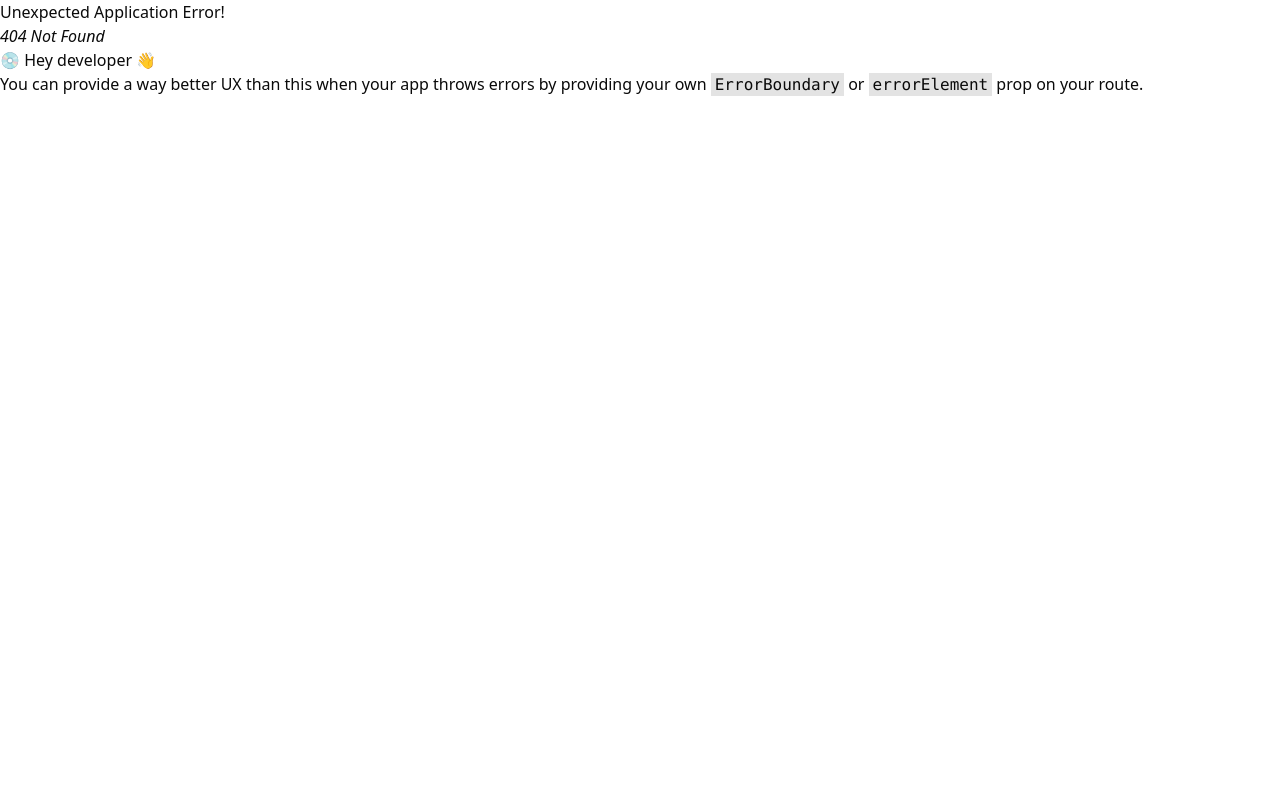
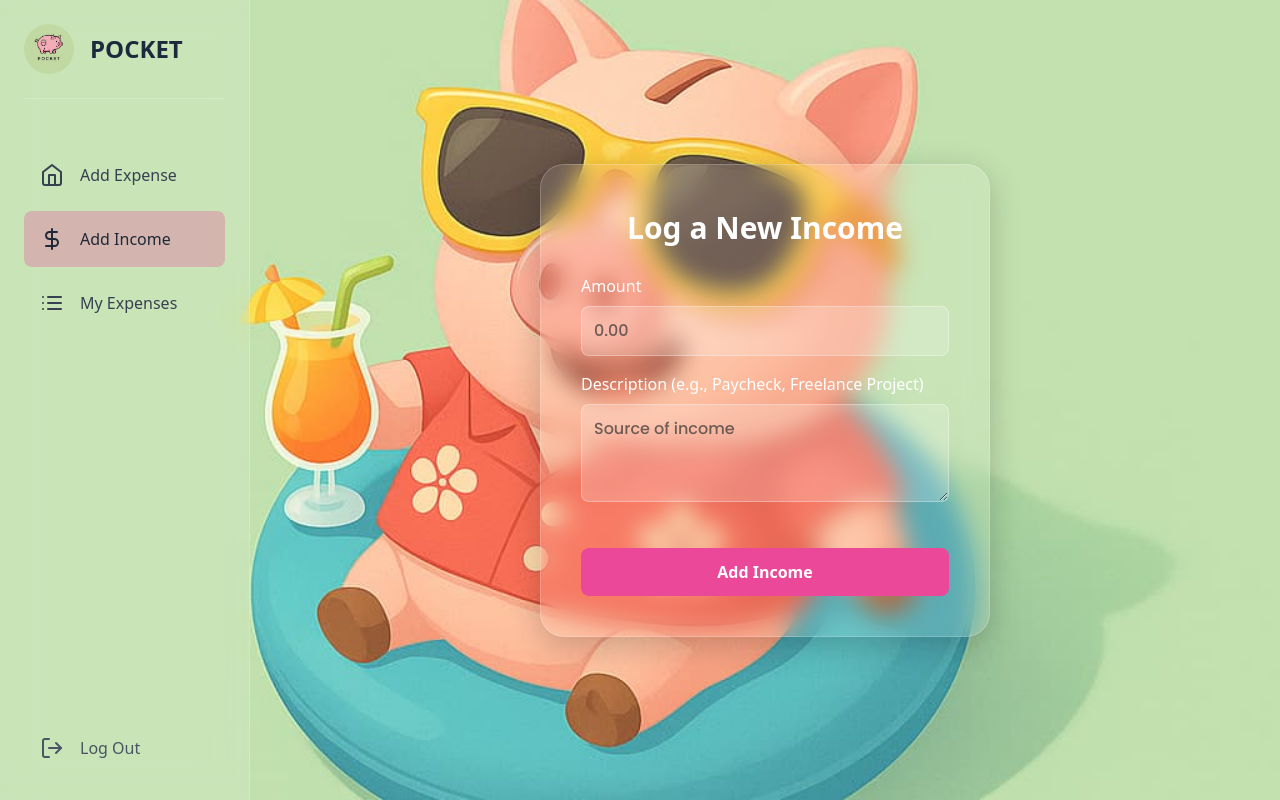
Before and after one commit to JCorts1/pocket-front, a React (Vite) app: page /income in a window 1280 px wide. Before the commit this address had no page. Built offline with nearby package versions, Linux system fonts and the light colour scheme.

Commit message:
User can include incomes - Front end almost ready. New Background is neccessary

```diff
--- /dev/null
+++ b/src/assets/styles/AddIncome.css
@@ -0,0 +1,92 @@
+/* This is the complete and corrected CSS for your Add Income page. */
+
+/* Sets the Poppins font for the whole app */
+@import url('https://fonts.googleapis.com/css2?family=Poppins:wght@300;400;500;600;700&display=swap');
+
+.income-form-container {
+  width: 90%;
+  max-width: 450px;
+  padding: 2.5rem;
+  background: rgba(255, 255, 255, 0.1);
+  backdrop-filter: blur(12px);
+  -webkit-backdrop-filter: blur(12px); /* For Safari */
+  border-radius: 1.5rem;
+  border: 1px solid rgba(255, 255, 255, 0.2);
+  box-shadow: 0 8px 32px 0 rgba(0, 0, 0, 0.2);
+  color: white; /* This sets the default text color (like for labels) to white */
+}
+
+.income-form-container h2 {
+  font-size: 1.875rem;
+  font-weight: 700;
+  text-align: center;
+  margin-top: 0;
+  margin-bottom: 1.5rem;
+}
+
+.form-group {
+  margin-bottom: 1rem;
+}
+
+.form-group label {
+  display: block;
+  font-weight: 500;
+  margin-bottom: 0.5rem;
+}
+
+.income-form-container input,
+.income-form-container textarea {
+  width: 100%;
+  box-sizing: border-box;
+  padding: 0.75rem;
+  background: rgba(255, 255, 255, 0.2);
+  border-radius: 0.5rem;
+  border: 1px solid rgba(255, 255, 255, 0.3);
+  color: #333; /* Dark text for better readability inside the input */
+  font-size: 1rem;
+  font-weight: 500;
+  font-family: 'Poppins', sans-serif;
+}
+
+.income-form-container input::placeholder,
+.income-form-container textarea::placeholder {
+  color: #333;
+  opacity: 0.7;
+}
+
+.income-form-container input:focus,
+.income-form-container textarea:focus {
+  outline: none;
+  border-color: rgba(255, 255, 255, 0.7);
+  box-shadow: 0 0 0 2px rgba(255, 255, 255, 0.5);
+  caret-color: #ec4899;
+}
+
+/* Style for API/form messages */
+.form-message {
+  text-align: center;
+  font-weight: 500;
+  margin-bottom: 1rem;
+  padding: 0.5rem;
+  border-radius: 0.5rem;
+  background-color: rgba(236, 72, 153, 0.5); /* Semi-transparent pink */
+  border: 1px solid rgba(236, 72, 153, 0.8);
+}
+
+.form-btn {
+  width: 100%;
+  padding: 0.75rem;
+  margin-top: 1.5rem;
+  background-color: #ec4899;
+  border: none;
+  border-radius: 0.5rem;
+  color: white;
+  font-weight: 600;
+  font-size: 1rem;
+  cursor: pointer;
+  transition: background-color 0.3s ease;
+}
+
+.form-btn:hover {
+  background-color: #db2777;
+}
--- a/src/components/Navbar.jsx
+++ b/src/components/Navbar.jsx
@@ -6,6 +6,9 @@ import logo from '@/assets/img/logo.jpg'; // Using alias for a robust path
 const HomeIcon = () => <svg xmlns="http://www.w3.org/2000/svg" width="24" height="24" viewBox="0 0 24 24" fill="none" stroke="currentColor" strokeWidth="2" strokeLinecap="round" strokeLinejoin="round"><path d="m3 9 9-7 9 7v11a2 2 0 0 1-2 2H5a2 2 0 0 1-2-2z"/><polyline points="9 22 9 12 15 12 15 22"/></svg>;
 const ListIcon = () => <svg xmlns="http://www.w3.org/2000/svg" width="24" height="24" viewBox="0 0 24 24" fill="none" stroke="currentColor" strokeWidth="2" strokeLinecap="round" strokeLinejoin="round"><line x1="8" x2="21" y1="6" y2="6"/><line x1="8" x2="21" y1="12" y2="12"/><line x1="8" x2="21" y1="18" y2="18"/><line x1="3" x2="3.01" y1="6" y2="6"/><line x1="3" x2="3.01" y1="12" y2="12"/><line x1="3" x2="3.01" y1="18" y2="18"/></svg>;
 const LogoutIcon = () => <svg xmlns="http://www.w3.org/2000/svg" width="24" height="24" viewBox="0 0 24 24" fill="none" stroke="currentColor" strokeWidth="2" strokeLinecap="round" strokeLinejoin="round"><path d="M9 21H5a2 2 0 0 1-2-2V5a2 2 0 0 1 2-2h4"/><polyline points="16 17 21 12 16 7"/><line x1="21" x2="9" y1="12" y2="12"/></svg>;
+// --- NEW ICON for Add Income ---
+const IncomeIcon = () => <svg xmlns="http://www.w3.org/2000/svg" width="24" height="24" viewBox="0 0 24 24" fill="none" stroke="currentColor" strokeWidth="2" strokeLinecap="round" strokeLinejoin="round"><line x1="12" x2="12" y1="2" y2="22"/><path d="M17 5H9.5a3.5 3.5 0 0 0 0 7h5a3.5 3.5 0 0 1 0 7H6"/></svg>;
+
 
 // Style objects for NavLink
 const navLinkStyle = {
@@ -49,6 +52,16 @@ const Navbar = () => {
             <span className="ml-4">Add Expense</span>
           </NavLink>
         </li>
+        {/* --- NEW LINK FOR ADD INCOME --- */}
+        <li>
+          <NavLink
+            to="/income"
+            style={({ isActive }) => isActive ? {...navLinkStyle, ...activeNavLinkStyle} : navLinkStyle}
+          >
+            <IncomeIcon />
+            <span className="ml-4">Add Income</span>
+          </NavLink>
+        </li>
         <li>
           <NavLink
             to="/expenses"
--- /dev/null
+++ b/src/view/AddIncome.jsx
@@ -0,0 +1,81 @@
+import React, { useState } from 'react';
+import '../assets/styles/AddIncome.css'; // We will create this file next
+
+const AddIncome = () => {
+  const [amount, setAmount] = useState('');
+  const [description, setDescription] = useState('');
+  const [message, setMessage] = useState('');
+
+  const RAILS_API_URL = 'http://localhost:3000/api/v1';
+
+  const handleSubmit = async (event) => {
+    event.preventDefault();
+    setMessage('');
+    const token = localStorage.getItem('token');
+
+    const payload = {
+      income: {
+        amount,
+        description,
+      }
+    };
+
+    try {
+        const response = await fetch(`${RAILS_API_URL}/incomes`, {
+            method: 'POST',
+            headers: {
+                'Content-Type': 'application/json',
+                'Authorization': token,
+            },
+            body: JSON.stringify(payload)
+        });
+
+        const result = await response.json();
+
+        if(response.ok) {
+            setMessage('Income logged successfully!');
+            // Clear the form
+            setAmount('');
+            setDescription('');
+        } else {
+            setMessage(result.error || 'Failed to log income.');
+        }
+    } catch (error) {
+        setMessage('Network error. Could not log income.');
+    }
+  };
+
+  return (
+    <div className='income-form-container'>
+      <h2>Log a New Income</h2>
+      {message && <p className="form-message">{message}</p>}
+      <form onSubmit={handleSubmit}>
+        <div className="form-group">
+          <label htmlFor="amount">Amount</label>
+          <input
+            type="number"
+            id="amount"
+            value={amount}
+            onChange={(e) => setAmount(e.target.value)}
+            placeholder="0.00"
+            required
+          />
+        </div>
+        <div className="form-group">
+          <label htmlFor="description">Description (e.g., Paycheck, Freelance Project)</label>
+          <textarea
+            id="description"
+            value={description}
+            onChange={(e) => setDescription(e.target.value)}
+            placeholder="Source of income"
+            rows="3"
+            required
+          ></textarea>
+        </div>
+        <button className="form-btn" type="submit">Add Income</button>
+      </form>
+    </div>
+  );
+};
+
+export default AddIncome;
```
Also changed, not shown: src/main.jsx (+7 -1 lines).
